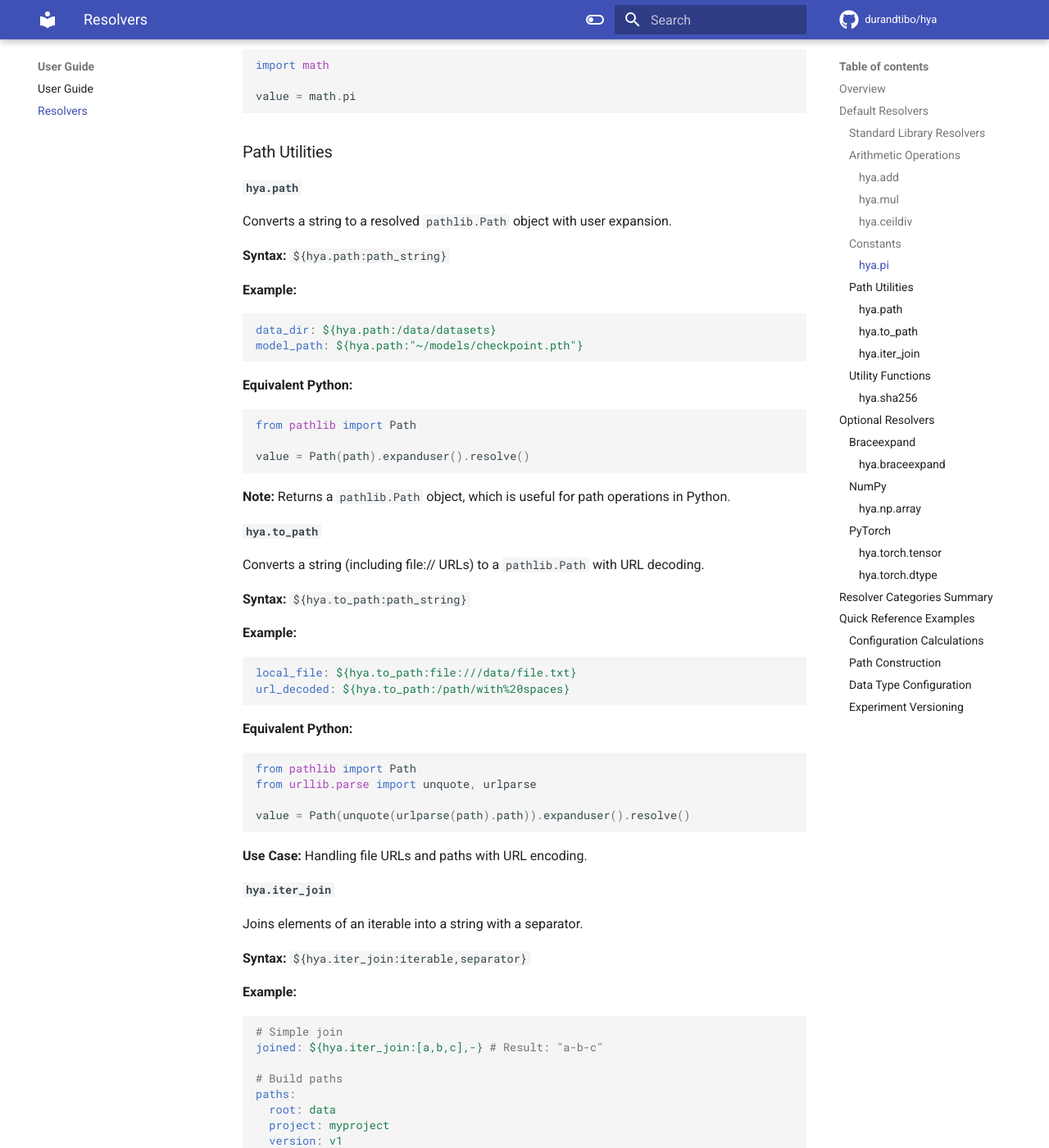
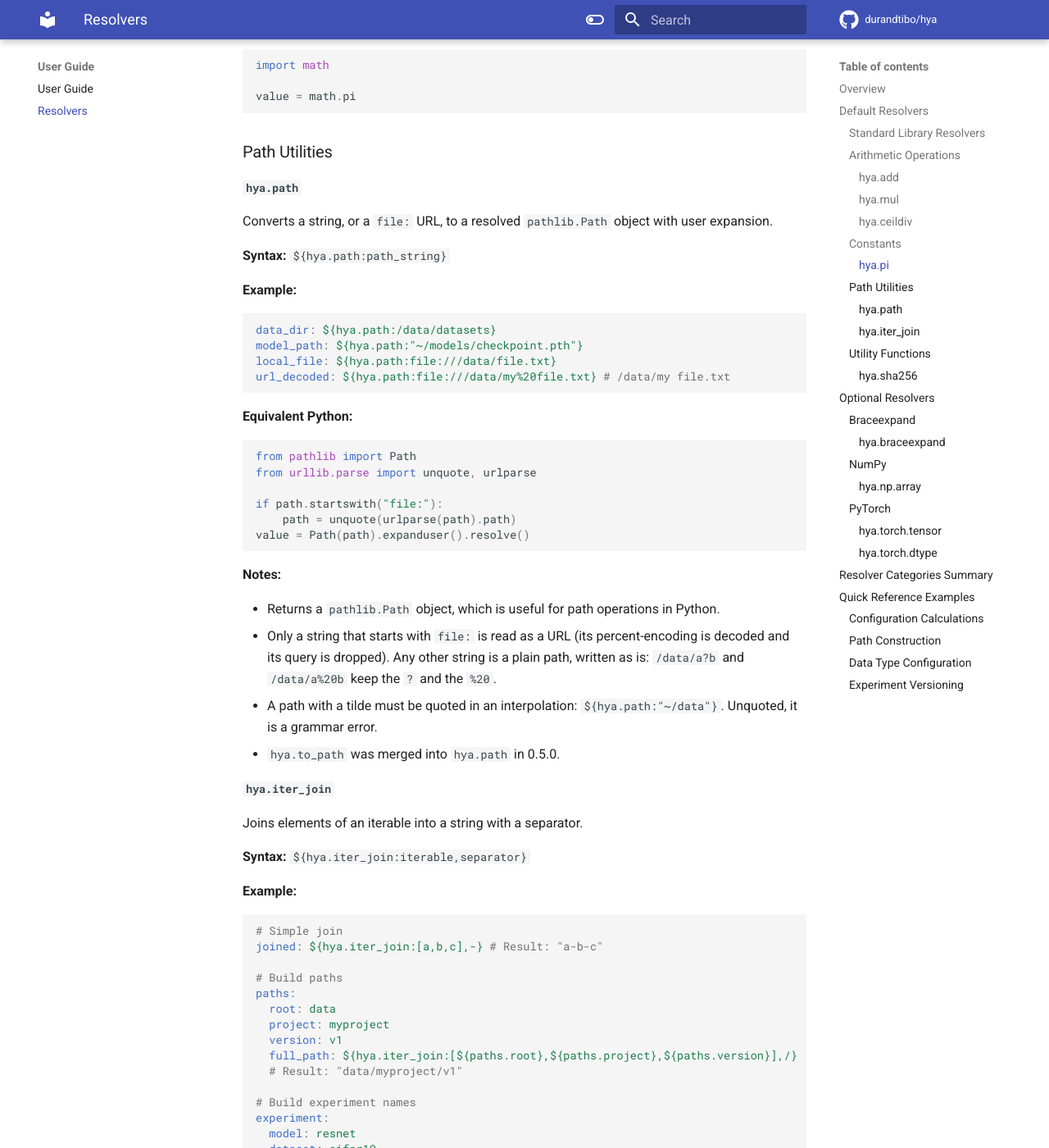
Before and after one commit to durandtibo/hya, an MkDocs documentation site: the page built from docs/docs/resolvers.md, in a window 1280 px wide and 1400 px high, scrolled down 4107 px. Shown: the whole window at 82% size. Built offline with MkDocs 1.6.1 and Material for MkDocs 9.7.7, drawn with Linux system fonts in a browser that asks for light colours; emoji names are drawn with the system emoji font; comment, search, counter and statistics services are not loaded; the version menu is left out.

Commit message:
Merge hya.to_path into hya.path (#759)
* Replace the resolvers published to OmegaConf only on request

Co-Authored-By: Claude Sonnet 5.5 <noreply@anthropic.com>

* Register the optional resolvers lazily

Co-Authored-By: Claude Sonnet 5.5 <noreply@anthropic.com>

* Register the standard library callables as resolvers

Co-Authored-By: Claude Sonnet 5.5 <noreply@anthropic.com>

* Merge hya.to_path into hya.path

Co-Authored-By: Claude Sonnet 5.5 <noreply@anthropic.com>

---------

Co-authored-by: Claude Sonnet 5.5 <noreply@anthropic.com>

````diff
--- a/docs/docs/resolvers.md
+++ b/docs/docs/resolvers.md
@@ -185,7 +185,7 @@ value = math.pi
 
 #### `hya.path`
 
-Converts a string to a resolved `pathlib.Path` object with user expansion.
+Converts a string, or a `file:` URL, to a resolved `pathlib.Path` object with user expansion.
 
 **Syntax:** `${hya.path:path_string}`
 
@@ -194,29 +194,8 @@ Converts a string to a resolved `pathlib.Path` object with user expansion.
 ```yaml
 data_dir: ${hya.path:/data/datasets}
 model_path: ${hya.path:"~/models/checkpoint.pth"}
-```
-
-**Equivalent Python:**
-
-```python
-from pathlib import Path
-
-value = Path(path).expanduser().resolve()
-```
-
-**Note:** Returns a `pathlib.Path` object, which is useful for path operations in Python.
-
-#### `hya.to_path`
-
-Converts a string (including file:// URLs) to a `pathlib.Path` with URL decoding.
-
-**Syntax:** `${hya.to_path:path_string}`
-
-**Example:**
-
-```yaml
-local_file: ${hya.to_path:file:///data/file.txt}
-url_decoded: ${hya.to_path:/path/with%20spaces}
+local_file: ${hya.path:file:///data/file.txt}
+url_decoded: ${hya.path:file:///data/my%20file.txt} # /data/my file.txt
 ```
 
 **Equivalent Python:**
@@ -225,10 +204,20 @@ url_decoded: ${hya.to_path:/path/with%20spaces}
 from pathlib import Path
 from urllib.parse import unquote, urlparse
 
-value = Path(unquote(urlparse(path).path)).expanduser().resolve()
+if path.startswith("file:"):
+    path = unquote(urlparse(path).path)
+value = Path(path).expanduser().resolve()
 ```
 
-**Use Case:** Handling file URLs and paths with URL encoding.
+**Notes:**
+
+- Returns a `pathlib.Path` object, which is useful for path operations in Python.
+- Only a string that starts with `file:` is read as a URL (its percent-encoding is decoded and its
+  query is dropped). Any other string is a plain path, written as is: `/data/a?b` and `/data/a%20b`
+  keep the `?` and the `%20`.
+- A path with a tilde must be quoted in an interpolation: `${hya.path:"~/data"}`. Unquoted, it is a
+  grammar error.
+- `hya.to_path` was merged into `hya.path` in 0.5.0.
 
 #### `hya.iter_join`
 
@@ -444,7 +433,7 @@ value = torch.float32  # for dtype_name="float32"
 | **Math Functions** | `pow`, `sqrt`, `exp`, `log`, `log10`, `sinh`, `asinh`        |
 | **Comparison**     | `max`, `min`                                                 |
 | **Constants**      | `pi`                                                         |
-| **Paths**          | `path`, `to_path`, `iter_join`                               |
+| **Paths**          | `path`, `iter_join`                                          |
 | **Utilities**      | `len`, `sha256`                                              |
 | **Optional**       | `braceexpand`, `np.array`, `torch.tensor`, `torch.dtype`     |
 
````
Also changed, not shown: docs/docs/index.md (+1 -1 lines), 5 other files.
